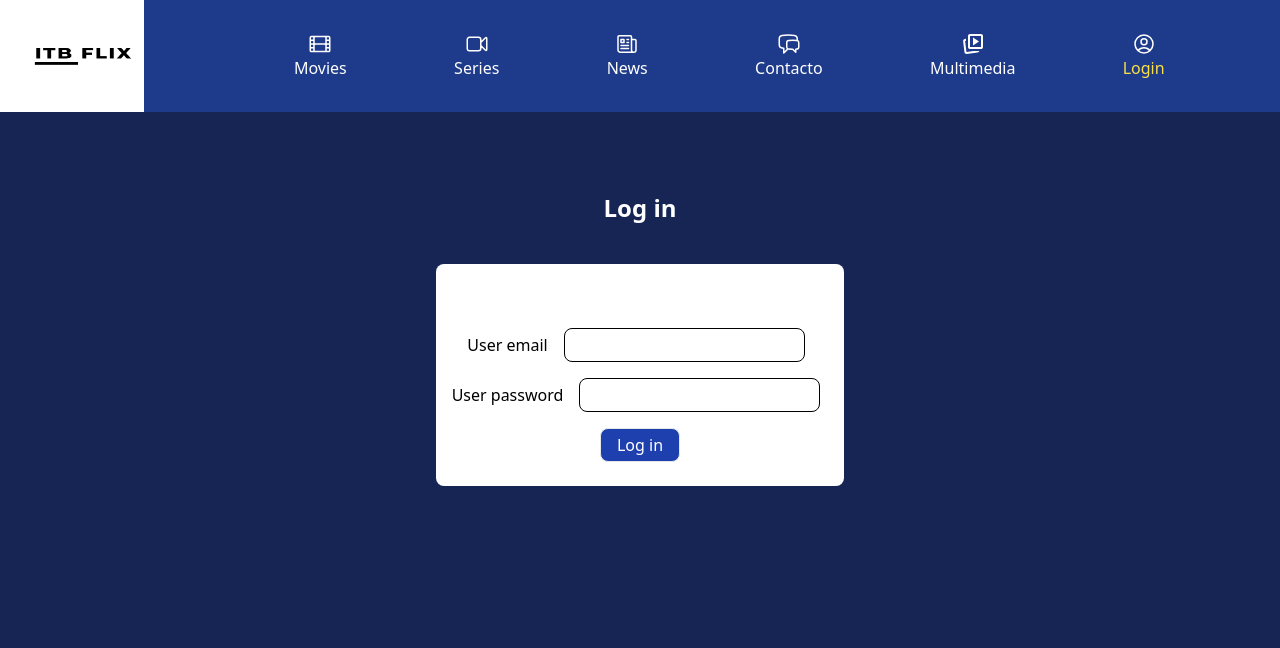
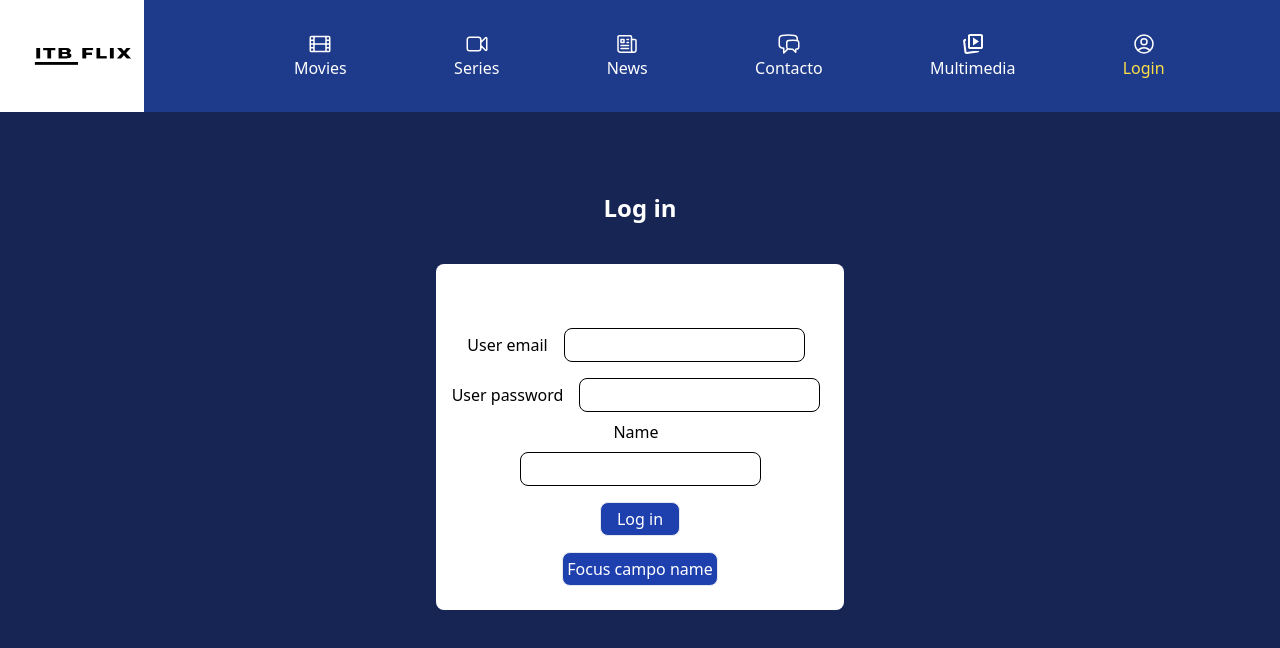
Before and after one commit to yenevielroberts/ITBFLIX_REACT, a React (Vite) app: page /login in a window 1280 px wide. Shown: the top 648 px of the page. Built offline with nearby package versions, Linux system fonts and the light colour scheme.

Commit message:
usar useRef para poner un focus en un input con un boton

```diff
--- a/src/components/login.jsx
+++ b/src/components/login.jsx
@@ -1,5 +1,5 @@
 import data from '../db/users.json'
-import {useState } from 'react'
+import {useState,useRef } from 'react'
 
 
 //Funciones auxiliares
@@ -97,9 +97,15 @@ const LoginFormulario=()=>{
             <label htmlFor={id} className='mr-2'>
                 {label}
             </label>
-            <input type={type} id={id} name={id} value={formData[id]} onChange={handleChange} required className='m-2 border border-black rounded-lg p-1 focus:outline-blue-500'/>
+            <input type={type} id={id} name={id} value={formData[id]}ref={inputRef} onChange={handleChange} required className='m-2 border border-black rounded-lg p-1 focus:outline-blue-500'/>
         </div>
     )
+
+    const inputRef=useRef(null);
+
+    function handleClickFocus(){
+        inputRef.current.focus();
+    }
 
     return(
 
@@ -119,7 +125,11 @@ const LoginFormulario=()=>{
                     <form onSubmit={handleSubmit}className="flex flex-col justify-center items-center">
                         {renderInput("userEmail","User email","email")}
                         {renderInput("userPassword","User password","password")}
+                         <label htmlFor="inputFocus" className='mr-2'>Name</label>
+                        <input type="text" id="inputFocus"name="inputFocus" value="" ref={inputRef} className='m-2 border border-black rounded-lg p-1 focus:outline-blue-500'/>
+
                         <button type='submit'className="border p-1 rounded-lg bg-blue-800 text-white w-20 m-2  hover:bg-green-800">Log in</button>
+                        <button type='button' onClick={handleClickFocus} className="border p-1 rounded-lg bg-blue-800 text-white w-fit-content m-2  hover:bg-green-800">Focus campo name</button>
                     </form>
                 </div>
          </div>
```
